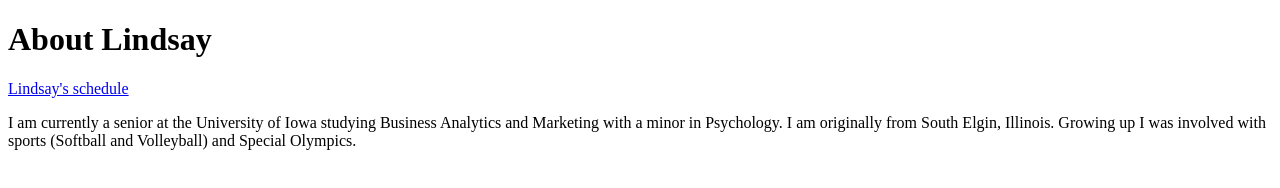
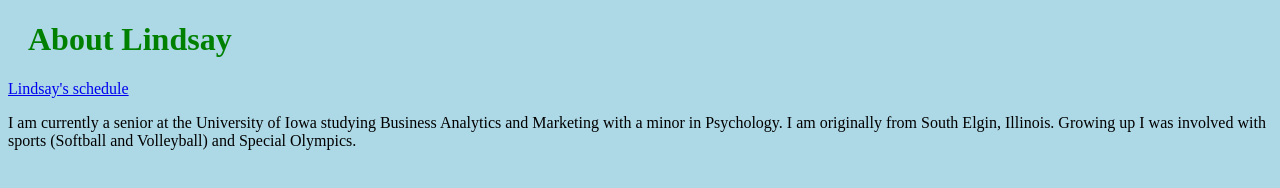
Before and after one commit to lindsaysawicki/lsawicki_HW6, a plain HTML site: page index.html in a window 1280 px wide. Drawn offline with Linux system fonts and the light colour scheme.

Commit message:
created css sheet

```diff
--- a/index.html
+++ b/index.html
@@ -4,7 +4,9 @@
         <meta charset="UTF-8" />
         <meta http-equiv="X-UA-Compatible" content="IE=edge">
         <meta name="viewpoint" content="width=device-width, initial-scale=1.0" />
+        <link rel="stylesheet" href="stylesheet.css"/>
         <title>Document</title>
+
     </head>
 
     <body>
@@ -16,4 +18,5 @@
             with a minor in Psychology. I am originally from South Elgin, Illinois. Growing up I was involved
             with sports (Softball and Volleyball) and Special Olympics.
         </p>
+
     </body>
--- /dev/null
+++ b/stylesheet.css
@@ -0,0 +1,8 @@
+body {
+    background-color: lightblue;
+  }
+
+  h1 {
+    color:green;
+    margin-left: 20px;
+  }
```
Also changed, not shown: schedule.html (+1 -0 lines).
